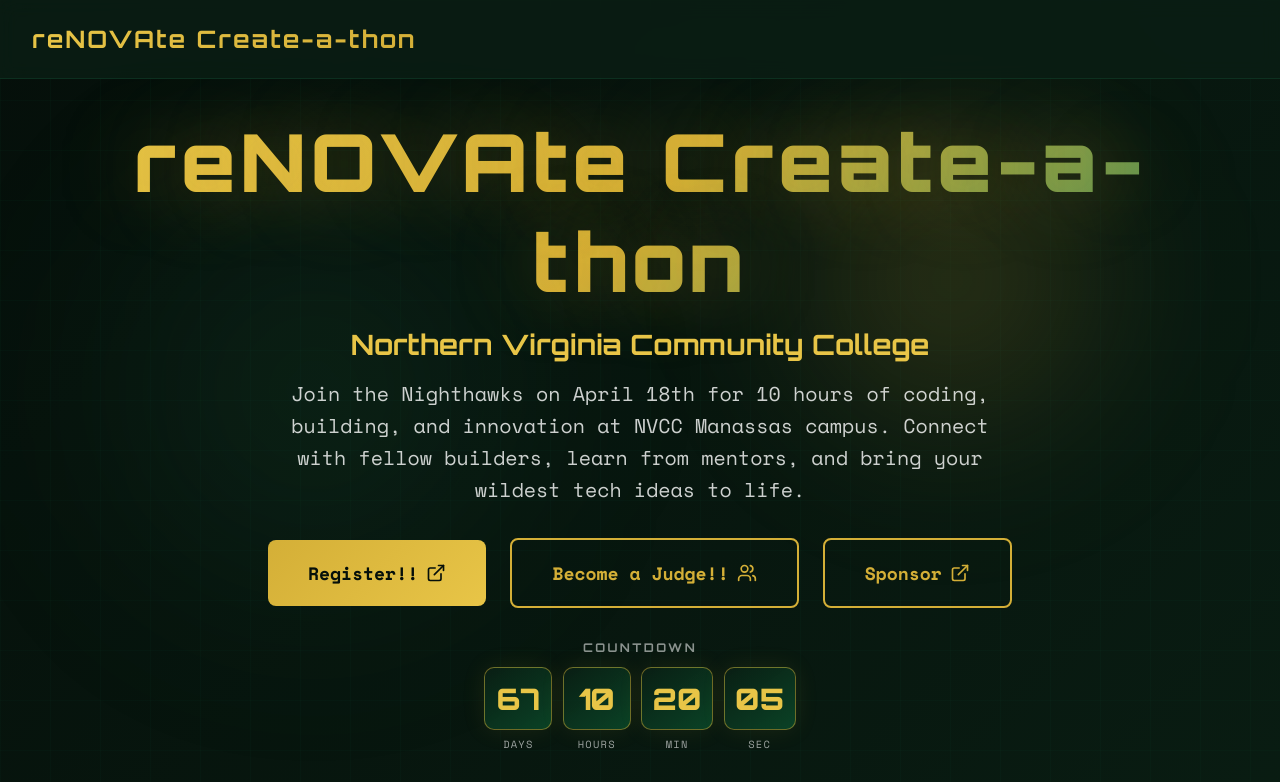
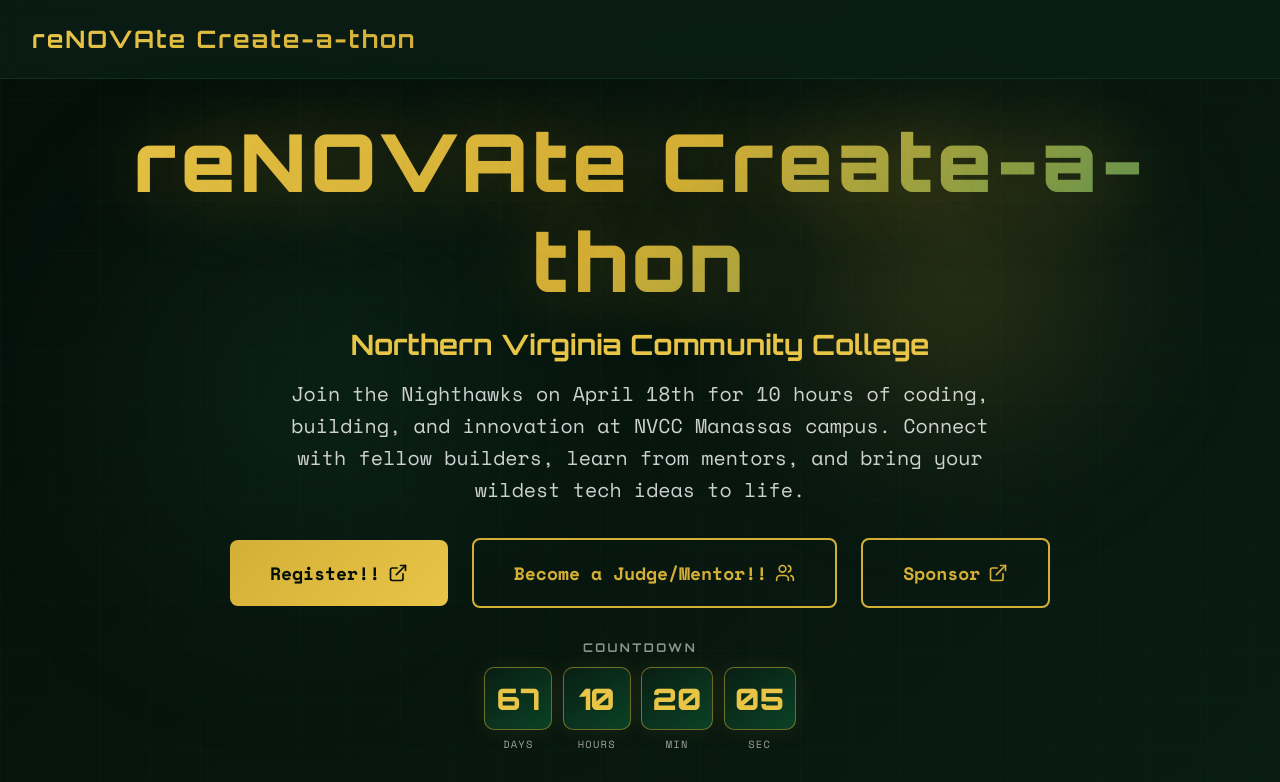
Before and after one commit to NovaCSClubManassas/NVCC-HAX-interest-, a React (Vite) app: page / in a window 1280 px wide. Shown: the top 782 px of the page. Built offline with nearby package versions, Linux system fonts and the light colour scheme.

Commit message:
Become a Judge / Mentor + Link Update

```diff
--- a/src/App.jsx
+++ b/src/App.jsx
@@ -316,11 +316,11 @@
               fontFamily: FONTS.body,
             }}
           >
-            Become a Judge!!
+            Become a Judge/Mentor!!
             <Users size={20} />
           </a>
           <a
-            href="https://docs.google.com/forms/d/e/1FAIpQLSf62TrVyY-8sINGdBUCish25_y08o-EPTk3zcWG7sMHeo1HZA/viewform?usp=publish-editor"
+            href="https://forms.gle/jnGxW6wY2i82F3n58"
             target="_blank"
             rel="noopener noreferrer"
             className="hover-lift"
```
